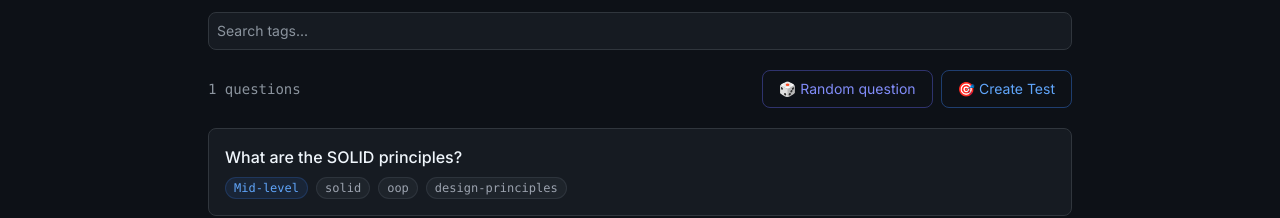
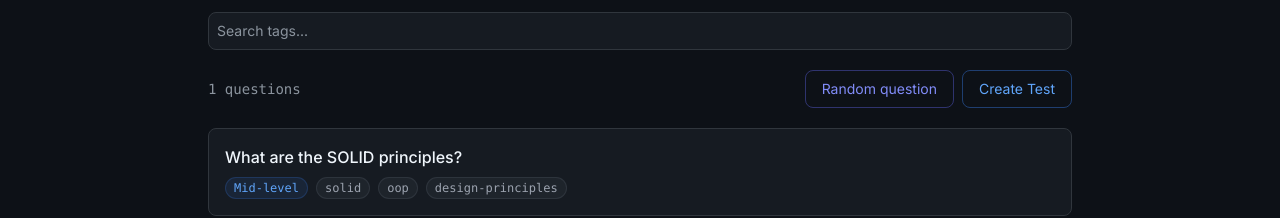
Before and after one commit to dionbiancha/codequestions, a Next.js app: page /en/questions/architecture in a window 1280 px wide. Shown: the part 267-485 px from the top of the page. Built offline with nearby package versions, Linux system fonts and the light colour scheme.

Commit message:
style: remove icons from random and create test buttons

```diff
--- a/src/components/questions/QuestionListClient.tsx
+++ b/src/components/questions/QuestionListClient.tsx
@@ -248,7 +248,7 @@ export function QuestionListClient({ questions, categoryCounts, currentCategory
             disabled={filtered.length === 0}
             className="inline-flex items-center gap-2 border border-indigo-500/40 text-indigo-400 hover:border-indigo-500/70 hover:text-indigo-300 text-sm px-4 py-2 rounded-lg transition-colors disabled:opacity-40 disabled:pointer-events-none"
           >
-            🎲 {t('randomQuestion')}
+            {t('randomQuestion')}
           </button>
           <QuizSetupPanel
             preselectedCategories={[currentCategory]}
--- a/src/components/quiz/QuizSetupPanel.tsx
+++ b/src/components/quiz/QuizSetupPanel.tsx
@@ -101,7 +101,7 @@ export function QuizSetupPanel({ preselectedCategories, categoryCounts }: Props)
         onClick={() => setOpen(true)}
         className="inline-flex items-center gap-2 border border-blue-500/40 text-blue-400 hover:border-blue-500/70 hover:text-blue-300 text-sm px-4 py-2 rounded-lg transition-colors"
       >
-        🎯 {t('createTest')}
+        {t('createTest')}
       </button>
 
       {open && createPortal(
@@ -116,7 +116,7 @@ export function QuizSetupPanel({ preselectedCategories, categoryCounts }: Props)
             {/* Header */}
             <div className="flex items-center justify-between px-6 py-4 border-b border-blue-500/20 bg-blue-500/5 rounded-t-xl flex-shrink-0">
               <span className="text-xs font-mono text-blue-400 uppercase tracking-widest">
-                🎯 {t('createTest')}
+                {t('createTest')}
               </span>
               <button
                 onClick={() => setOpen(false)}
```
